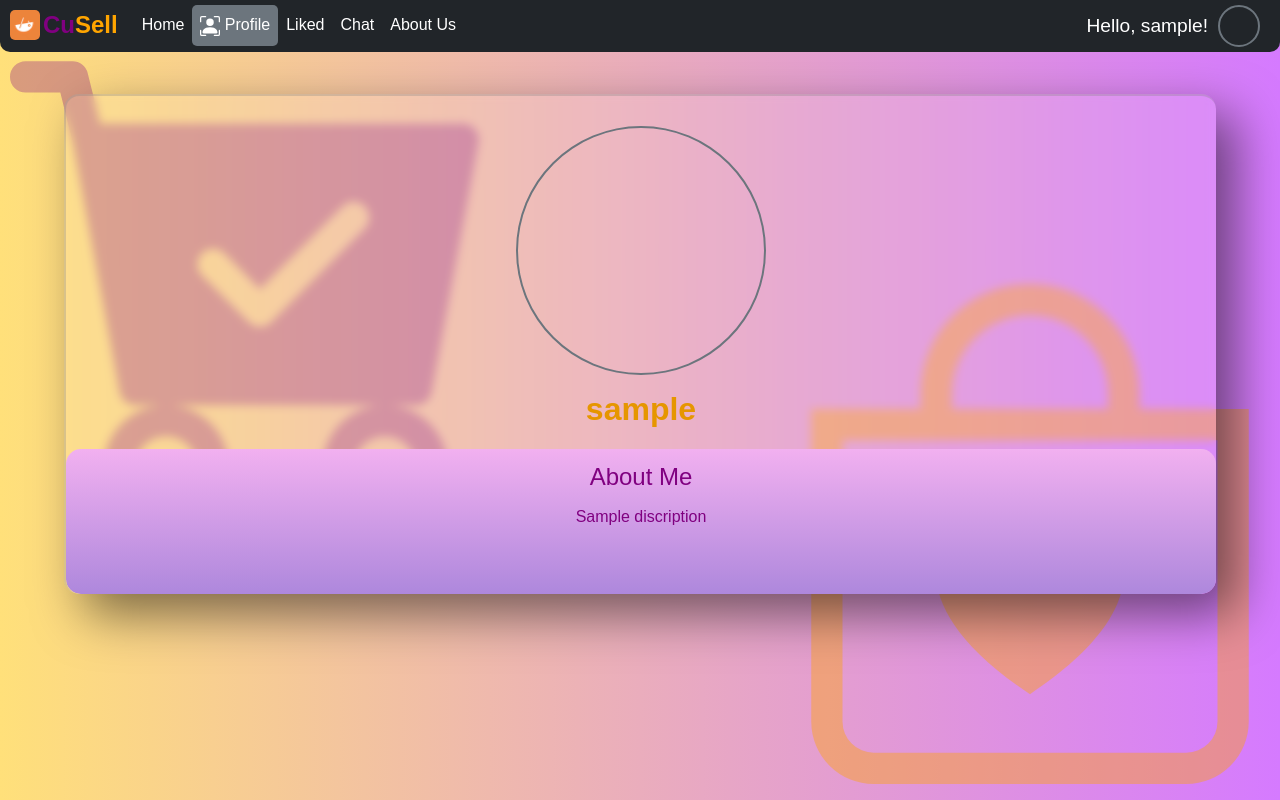
After one commit to 1155141394/CuSell, a Django app: template templates/profile.html in a window 1280 px wide. The commit adds this page. Run offline with Django 4.2, Linux system fonts and the light colour scheme; the template is opened without the code that fills it: most values are stand-ins (such as "Sample title", 1, 10 or a date in 2020); some libraries are stand-ins or nearby versions.

Commit message:
Profile page

```diff
--- a/static/css/style.css
+++ b/static/css/style.css
@@ -9,6 +9,9 @@ body {
 }
 .hide-item {
   display: none;
+}
+.transparent {
+  opacity: 0;
 }
 nav .navigator{
   display: flex;
@@ -235,7 +238,7 @@ nav .navigator{
 .icon-container .forth-layer{
   z-index: 4;
   transform: rotate(15deg);
-  box-shadow: 2px 2px 5px rgba(255, 255, 255, 0);
+  filter: drop-shadow(0px 0px 10px rgba(255, 255, 255, 0.5))
 }
 
 .body-container{
@@ -261,6 +264,7 @@ nav .navigator{
   border-top: rgba(128, 128, 128, 0.3) 2px solid;
   backdrop-filter: blur(5px);
   -webkit-backdrop-filter: blur(5px);
+  overflow: hidden;
 }
 
 .login-box{
@@ -280,3 +284,40 @@ nav .navigator{
   0% {top: 10000px;}
   100% {top: 0px;}
 }
+
+#user-head-nav {
+  border: #6c757d 2px solid;
+  width: 42px;
+  height: 42px;
+  border-radius: 21px;
+  margin-right: 10px;
+}
+
+#user-head {
+  width: 250px;
+  height: 250px;
+  margin-top: 30px;
+  border: #6c757d 2px solid;
+  border-radius: 50%;
+  overflow: hidden;
+}
+
+.discription {
+  width: 100%;
+  height: 145px;
+  border-radius: inherit;
+  display: flex;
+  flex-direction: column;
+  justify-content: flex-start;
+  align-items: center;
+  background-color: #d57aff;
+  background-image: linear-gradient(to top, #a18cd1c0 0%, #fbc2ebc0 100%);
+}
+
+.edit-box {
+  width: 100%;
+  height: 50%;
+  position: relative;
+  top: 70%;
+  background-color: rgba(0, 0, 0, 0.5);
+}
--- a/templates/icon.html
+++ b/templates/icon.html
@@ -23,7 +23,7 @@
             </svg>
         </div>
         <div class="forth-layer">
-        <img src="../../../static/pic/CuSell_icon.png" alt="#" style="filter:drop-shadow(0px 0px 10px rgba(255, 255, 255, 0.5))">
+        <img src="../../../static/pic/CuSell_icon.png" alt="#">
         </div>
     </div>
 </body>
--- /dev/null
+++ b/templates/profile.html
@@ -0,0 +1,134 @@
+<!DOCTYPE html>
+<html lang="en">
+<head>
+    <meta charset="UTF-8">
+    <title>Profile</title>
+    <link rel="stylesheet" href="../../../static/css/bootstrap.min.css">
+    <link href="../../../static/css/style.css" rel="stylesheet">
+    <script src="../../../static/js/bootstrap.bundle.min.js"></script>
+    <script src="../../../static/js/jquery-3.6.0.min.js"></script>
+</head>
+
+<body>
+    <header>
+        <nav class="navbar-dark fixed-top bg-dark" style="border-radius: 0 0 10px 10px;">
+            <div class="navigator">
+                <div style="display: flex;">
+                    <img src="../../../static/pic/CuSell_icon.jpeg" alt="Icon" height="30px" width="30px" style="margin-top: 4.5px; margin-left: 10px; margin-right: 3px; border-radius: 5px;">
+                    <a class="navbar-brand" href="/templates/mainpage.html" style="padding-top: 2px; padding-bottom: 0;">
+                        <b><span style="color: purple; font-size: x-large;">Cu</span><span style="color: orange; font-size: x-large;">Sell</span></b>
+                    </a>
+                    <ul class="nav">
+                        <li><a href="/templates/mainpage.html" class="nav-link px-2 text-white top_item">Home</a></li>
+                        <li><a href="#" class="nav-link px-2 text-white top_item" style="background-color: #6c757d; border-collapse: collapse; border-radius: 5px;">
+                            <svg xmlns="http://www.w3.org/2000/svg" width="20" height="24" fill="currentColor" class="bi bi-person-bounding-box" viewBox="0 0 16 16">
+                                <path d="M1.5 1a.5.5 0 0 0-.5.5v3a.5.5 0 0 1-1 0v-3A1.5 1.5 0 0 1 1.5 0h3a.5.5 0 0 1 0 1h-3zM11 .5a.5.5 0 0 1 .5-.5h3A1.5 1.5 0 0 1 16 1.5v3a.5.5 0 0 1-1 0v-3a.5.5 0 0 0-.5-.5h-3a.5.5 0 0 1-.5-.5zM.5 11a.5.5 0 0 1 .5.5v3a.5.5 0 0 0 .5.5h3a.5.5 0 0 1 0 1h-3A1.5 1.5 0 0 1 0 14.5v-3a.5.5 0 0 1 .5-.5zm15 0a.5.5 0 0 1 .5.5v3a1.5 1.5 0 0 1-1.5 1.5h-3a.5.5 0 0 1 0-1h3a.5.5 0 0 0 .5-.5v-3a.5.5 0 0 1 .5-.5z"/>
+                                <path d="M3 14s-1 0-1-1 1-4 6-4 6 3 6 4-1 1-1 1H3zm8-9a3 3 0 1 1-6 0 3 3 0 0 1 6 0z"/>
+                            </svg>
+                            Profile</a></li>
+                        <li><a href="#" class="nav-link px-2 text-white top_item">Liked</a></li>
+                        <li><a href="#" class="nav-link px-2 text-white top_item">Chat</a></li>
+                        <li><a target="_blank" href="https://github.com/1155141394/CuSell" class="nav-link px-2 text-white top_item">About Us</a></li>
+                    </ul>
+                </div>
+
+                <div style="padding-right: 10px; display: flex; align-items: center;">
+                    <p style="color: white; margin-bottom: 0; font-size: larger; margin-right: 10px;">Hello, {{userName}}!</p>
+                    <div id="user-head-nav">
+                        <!-- User head image here -->
+                    </div>
+                </div>
+
+            </div>
+        </nav>
+    </header>
+
+
+
+    <div style="width: 100%; height: 90%; position: fixed; z-index: -1; display: flex; justify-content: flex-end; align-items: flex-end;">
+        <svg xmlns="http://www.w3.org/2000/svg" width="500" height="500" fill="currentColor" class="bi bi-bag-heart" viewBox="0 0 16 16" style="opacity: 0.4; color: orange">
+            <path fill-rule="evenodd" d="M10.5 3.5a2.5 2.5 0 0 0-5 0V4h5v-.5Zm1 0V4H15v10a2 2 0 0 1-2 2H3a2 2 0 0 1-2-2V4h3.5v-.5a3.5 3.5 0 1 1 7 0ZM14 14V5H2v9a1 1 0 0 0 1 1h10a1 1 0 0 0 1-1ZM8 7.993c1.664-1.711 5.825 1.283 0 5.132-5.825-3.85-1.664-6.843 0-5.132Z"/>
+        </svg>
+    </div>
+    <svg xmlns="http://www.w3.org/2000/svg" width="500" height="500" fill="currentColor" class="bi bi-cart-check-fill" viewBox="0 0 16 16" style="opacity: 0.3; position:fixed ; z-index: -1; left: 10px; top: 30px; color: purple">
+        <path d="M.5 1a.5.5 0 0 0 0 1h1.11l.401 1.607 1.498 7.985A.5.5 0 0 0 4 12h1a2 2 0 1 0 0 4 2 2 0 0 0 0-4h7a2 2 0 1 0 0 4 2 2 0 0 0 0-4h1a.5.5 0 0 0 .491-.408l1.5-8A.5.5 0 0 0 14.5 3H2.89l-.405-1.621A.5.5 0 0 0 2 1H.5zM6 14a1 1 0 1 1-2 0 1 1 0 0 1 2 0zm7 0a1 1 0 1 1-2 0 1 1 0 0 1 2 0zm-1.646-7.646-3 3a.5.5 0 0 1-.708 0l-1.5-1.5a.5.5 0 1 1 .708-.708L8 8.293l2.646-2.647a.5.5 0 0 1 .708.708z"/>
+    </svg>
+
+    <div class="card-box" style="width: 90%; margin: 0 auto; margin-top: 30px; justify-content: flex-start;">
+        <div id="user-head">
+            <div id="edit-box" class="edit-box hide-item">
+                <div style="width: 100%; display: flex; justify-content: center; padding-top: 12px;">
+                    <a id="upload-head-link" href="#" style="font-size: 25px; color: white;">Upload</a>
+                    <input id="upload-head" type="file" style="display: none;">
+                </div>
+            </div>
+            <!-- User head image here -->
+        </div>
+
+        <script>
+            $("#user-head").mouseenter(function(){
+                $("#edit-box").removeClass("hide-item")
+            }).mouseleave(function(){
+                $("#edit-box").addClass("hide-item")
+            });
+            $("#upload-head-link").click(function(){
+                $("#upload-head").click()
+            });
+        </script>
+
+        <div id="userName-box" style="display: flex; margin-top: 10px;">
+            <p id="userName" style="font-size: xx-large; margin-left: 40px; color: rgb(230, 150, 0);">
+                <b>{{userName}}</b>
+            </p>
+            <a href="#" id="userName-icon" class="transparent" style="pointer-events: none;">
+                <svg xmlns="http://www.w3.org/2000/svg" style="margin-top: 10; margin-left: 10;" width="30" height="30" fill="currentColor" class="bi bi-pencil-square text-primary" viewBox="0 0 16 16">
+                    <path d="M15.502 1.94a.5.5 0 0 1 0 .706L14.459 3.69l-2-2L13.502.646a.5.5 0 0 1 .707 0l1.293 1.293zm-1.75 2.456-2-2L4.939 9.21a.5.5 0 0 0-.121.196l-.805 2.414a.25.25 0 0 0 .316.316l2.414-.805a.5.5 0 0 0 .196-.12l6.813-6.814z"/>
+                    <path fill-rule="evenodd" d="M1 13.5A1.5 1.5 0 0 0 2.5 15h11a1.5 1.5 0 0 0 1.5-1.5v-6a.5.5 0 0 0-1 0v6a.5.5 0 0 1-.5.5h-11a.5.5 0 0 1-.5-.5v-11a.5.5 0 0 1 .5-.5H9a.5.5 0 0 0 0-1H2.5A1.5 1.5 0 0 0 1 2.5v11z"/>
+                </svg>
+            </a>
+        </div>
+
+        <script>
+            $("#userName").mouseenter(function(){
+                $("#userName-icon").removeClass("transparent").css("pointer-events","auto")
+            });
+            $("#userName-box").mouseleave(function(){
+                $("#userName-icon").addClass("transparent").css("pointer-events","none")
+            });
+            $("#userName-icon").click(function(){
+                prompt('Input your new User Name here')
+            })
+        </script>
+
+        <div class="discription">
+            <div id="discription-box" style="display: flex;">
+                <p id="discription" style="font-size: x-large; margin-top: 10px; margin-bottom: 10px; margin-left: 30px; color: purple;">
+                    About Me
+                </p>
+                <a href="#" id="discription-icon" class="transparent" style="pointer-events: none;">
+                    <svg xmlns="http://www.w3.org/2000/svg" style="margin-top: 18; margin-left: 10;" width="20" height="20" fill="currentColor" class="bi bi-pencil-square text-primary" viewBox="0 0 16 16">
+                        <path d="M15.502 1.94a.5.5 0 0 1 0 .706L14.459 3.69l-2-2L13.502.646a.5.5 0 0 1 .707 0l1.293 1.293zm-1.75 2.456-2-2L4.939 9.21a.5.5 0 0 0-.121.196l-.805 2.414a.25.25 0 0 0 .316.316l2.414-.805a.5.5 0 0 0 .196-.12l6.813-6.814z"/>
+                        <path fill-rule="evenodd" d="M1 13.5A1.5 1.5 0 0 0 2.5 15h11a1.5 1.5 0 0 0 1.5-1.5v-6a.5.5 0 0 0-1 0v6a.5.5 0 0 1-.5.5h-11a.5.5 0 0 1-.5-.5v-11a.5.5 0 0 1 .5-.5H9a.5.5 0 0 0 0-1H2.5A1.5 1.5 0 0 0 1 2.5v11z"/>
+                    </svg>
+                </a>
+            </div>
+
+            <script>
+                $("#discription").mouseenter(function(){
+                    $("#discription-icon").removeClass("transparent").css("pointer-events","auto")
+                });
+                $("#discription-box").mouseleave(function(){
+                    $("#discription-icon").addClass("transparent").css("pointer-events","none")
+                });
+                $("#discription-icon").click(function(){
+                    prompt('Input your new "About Me" here')
+                })
+            </script>
+
+            <p style="margin-top: 0; padding-top: 0; color: purple;">
+                {{discription}}
+            </p>
+        </div>
+    </div>
+</body>
+</html>
```
Also changed, not shown: templates/mainpage.html (+9 -3 lines).
